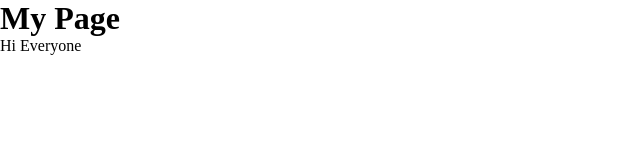
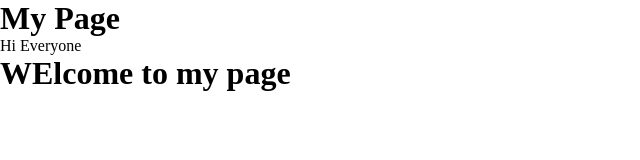
Before and after one commit to Rubansi/python-practicals, a plain HTML site: page index.html in a window 1280 px wide. Shown: the whole page, without its empty margins (0-640 px from the left). Drawn offline with Linux system fonts and the light colour scheme.

Commit message:
added a heading title

```diff
--- a/index.html
+++ b/index.html
@@ -11,6 +11,7 @@
 <body>
     <h1>My Page</h1>
     <p>Hi Everyone</p>
+    <h1>WElcome to my page</h1>
 
 </body>
 
```
